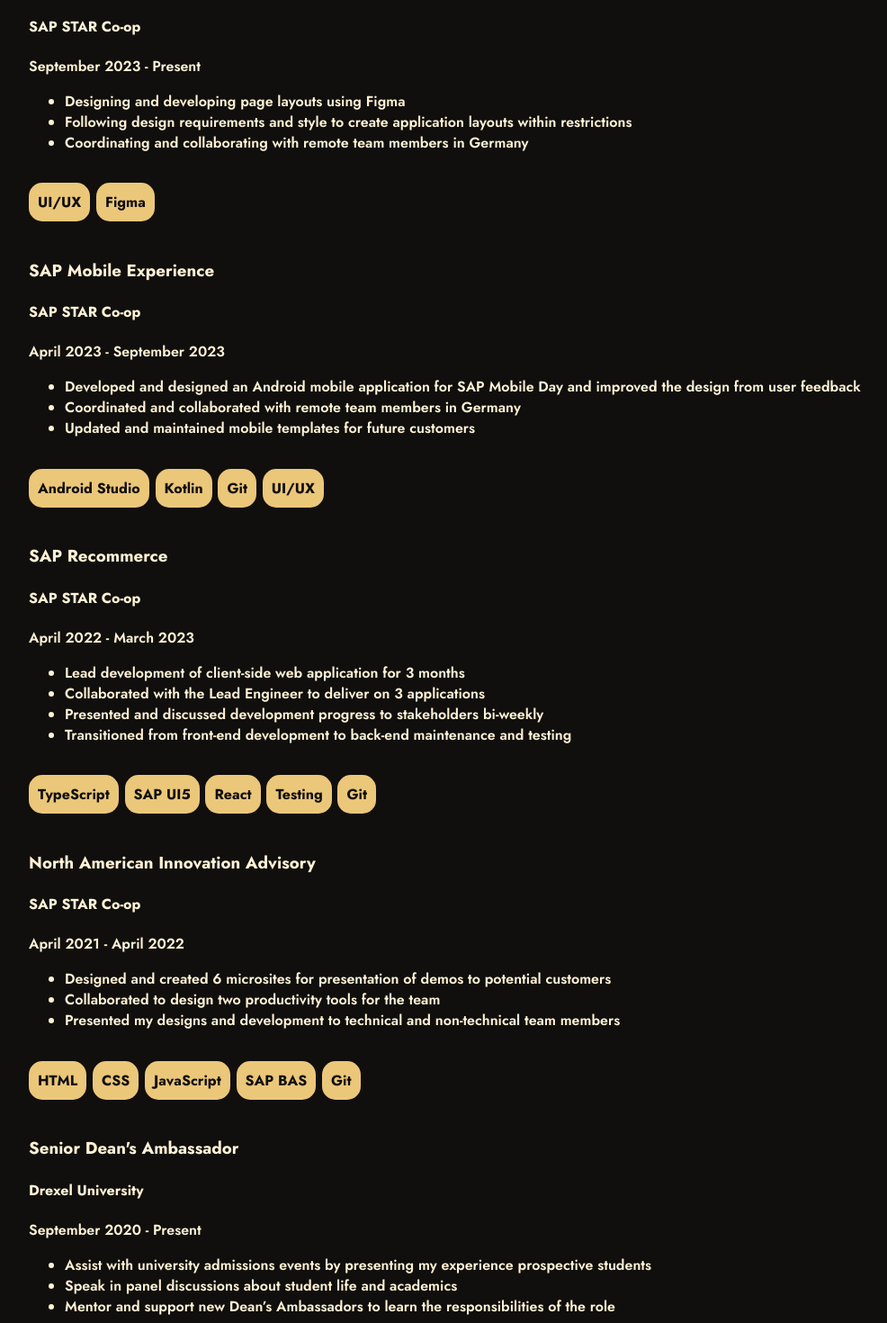
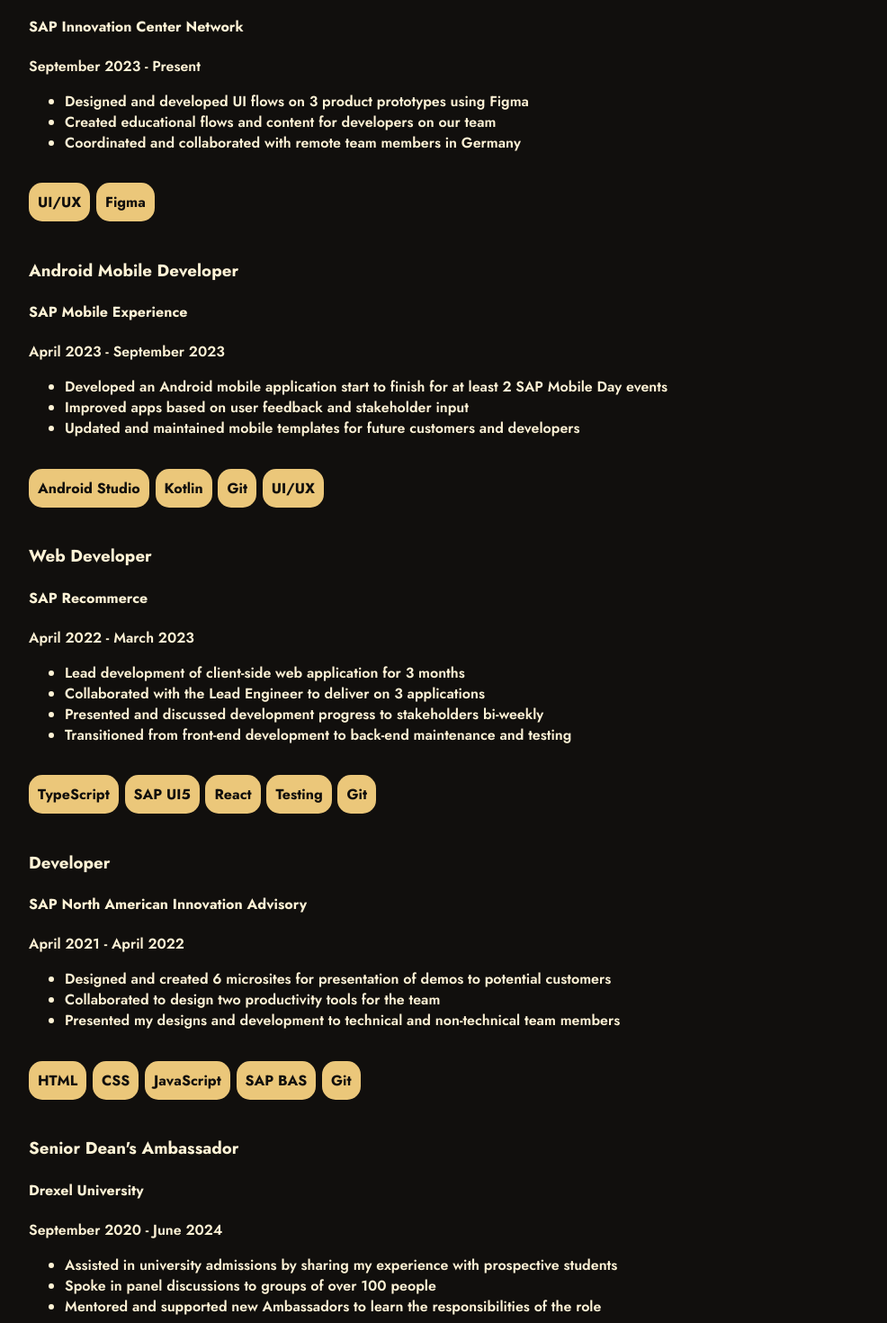
Before and after one commit to systemc12ashe/systemc12ashe.github.io, a React (Create React App) app in the folder personal-website/: page / in a window 1280 px wide. Shown: the part 400-1870 px from the top of the page at 90% size, without its empty margins (55-1041 px from the left). Built offline with nearby package versions, Linux system fonts and the light colour scheme.

Commit message:
Updates to projects, work experience

```diff
--- a/personal-website/src/ProjectSection.js
+++ b/personal-website/src/ProjectSection.js
@@ -49,7 +49,7 @@
             "endDate": "June 2024",
             "information": "Senior capstone for Drexel University. In our group of 6, we are creating a program that associates each sound in the English language with a color or combination of colors, which can help students learning English as a Second Language understand which sounds to make when pronouncing words. It's intended to transcribe text into color-coded systems.",
             "technologies": ["C", "Python", "Figma", "Gitlab", "WSL", "NLTK" ,"Project Management", "Software Engineering"],
-            "github": ""
+            "github": "https://seniorproject.cci.drexel.edu/project/a5c8477c-8476-49db-a3e8-9b1e35e3c306/"
         }
     }
     return(
--- a/personal-website/src/WorkSection.js
+++ b/personal-website/src/WorkSection.js
@@ -5,30 +5,30 @@
     const workJson = {
 
         "1": {
-            "role": "SAP Innovation Center Network",
-            "company": "SAP STAR Co-op",
+            "role": "UI/UX Designer",
+            "company": "SAP Innovation Center Network",
             "startDate": "September 2023",
             "endDate": "Present",
-            "bulletPoints": ["Designing and developing page layouts using Figma",
-             "Following design requirements and style to create application layouts within restrictions",
-             "Coordinating and collaborating with remote team members in Germany"
+            "bulletPoints": [" Designed and developed UI flows on 3 product prototypes using Figma",
+             " Created educational flows and content for developers on our team",
+             " Coordinated and collaborated with remote team members in Germany"
             ],
             "skills": ["UI/UX", "Figma"]
         },
         "2": {
-            "role": "SAP Mobile Experience",
-            "company": "SAP STAR Co-op",
+            "role": "Android Mobile Developer",
+            "company": "SAP Mobile Experience",
             "startDate": "April 2023",
             "endDate": "September 2023",
-            "bulletPoints": ["Developed and designed an Android mobile application for SAP Mobile Day and improved the design from user feedback",
-             "Coordinated and collaborated with remote team members in Germany",
-             "Updated and maintained mobile templates for future customers"
+            "bulletPoints": ["Developed an Android mobile application start to finish for at least 2 SAP Mobile Day events",
+             " Improved apps based on user feedback and stakeholder input",
+             "Updated and maintained mobile templates for future customers and developers"
             ],
             "skills": ["Android Studio", "Kotlin", "Git", "UI/UX"]
         },
         "3": {
-            "role": "SAP Recommerce",
-            "company": "SAP STAR Co-op",
+            "role": "Web Developer",
+            "company": "SAP Recommerce",
             "startDate": "April 2022",
             "endDate": "March 2023",
             "bulletPoints": ["Lead development of client-side web application for 3 months",
@@ -39,8 +39,8 @@
             "skills": ["TypeScript", "SAP UI5", "React", "Testing", "Git"]
         },
         "4": {
-            "role": "North American Innovation Advisory",
-            "company": "SAP STAR Co-op",
+            "role": "Developer",
+            "company": "SAP North American Innovation Advisory",
             "startDate": "April 2021",
             "endDate": "April 2022",
             "bulletPoints": ["Designed and created 6 microsites for presentation of demos to potential customers",
@@ -53,10 +53,10 @@
             "role": "Senior Dean's Ambassador",
             "company": "Drexel University",
             "startDate": "September 2020",
-            "endDate": "Present",
-            "bulletPoints": ["Assist with university admissions events by presenting my experience prospective students",
-             "Speak in panel discussions about student life and academics",
-             "Mentor and support new Dean’s Ambassadors to learn the responsibilities of the role"
+            "endDate": "June 2024",
+            "bulletPoints": [" Assisted in university admissions by sharing my experience with prospective students",
+             "Spoke in panel discussions to groups of over 100 people",
+             "Mentored and supported new Ambassadors to learn the responsibilities of the role"
             ],
             "skills": ["Communication", "Presentation", "Leadership", "Public Speaking"]
         },
```
